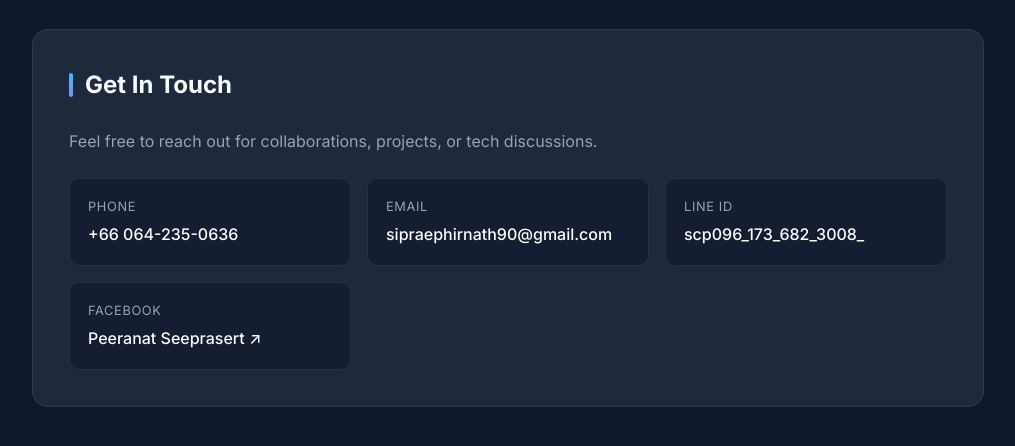
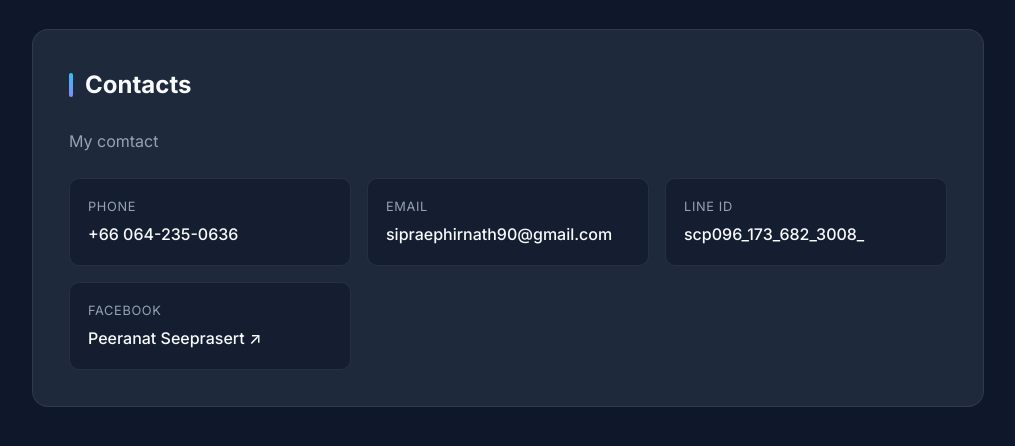
Before and after one commit to futzazaz/NewPeeranatport.io, a plain HTML site: page site/index.html in a window 1280 px wide. Shown: the part 2224-2670 px from the top of the page, without its empty margins (132-1147 px from the left). Drawn offline with Linux system fonts and the light colour scheme.

Commit message:
change:Text at badge and contact-part

```diff
--- a/site/index.html
+++ b/site/index.html
@@ -30,7 +30,7 @@
   <main class="container">
     <!-- Hero Section -->
     <section id="home" class="hero">
-      <span class="badge">Computer Science & Linux Enthusiast</span>
+      <span class="badge">Linux User</span>
       <h1>Hi, I'm <span class="gradient-text">Peeranat Seeprasert</span></h1>
       <p class="hero-desc">
         Passionate about Linux systems, game development in Unity, and building practical software solutions.
@@ -122,8 +122,8 @@
 
     <!-- Contacts Section -->
     <section id="contacts" class="card">
-      <h2 class="section-title">Get In Touch</h2>
-      <p class="contact-subtitle">Feel free to reach out for collaborations, projects, or tech discussions.</p>
+      <h2 class="section-title">Contacts</h2>
+      <p class="contact-subtitle">My comtact</p>
       <div class="contact-grid">
         <a href="tel:+66642350636" class="contact-item">
           <span class="contact-label">Phone</span>
```
